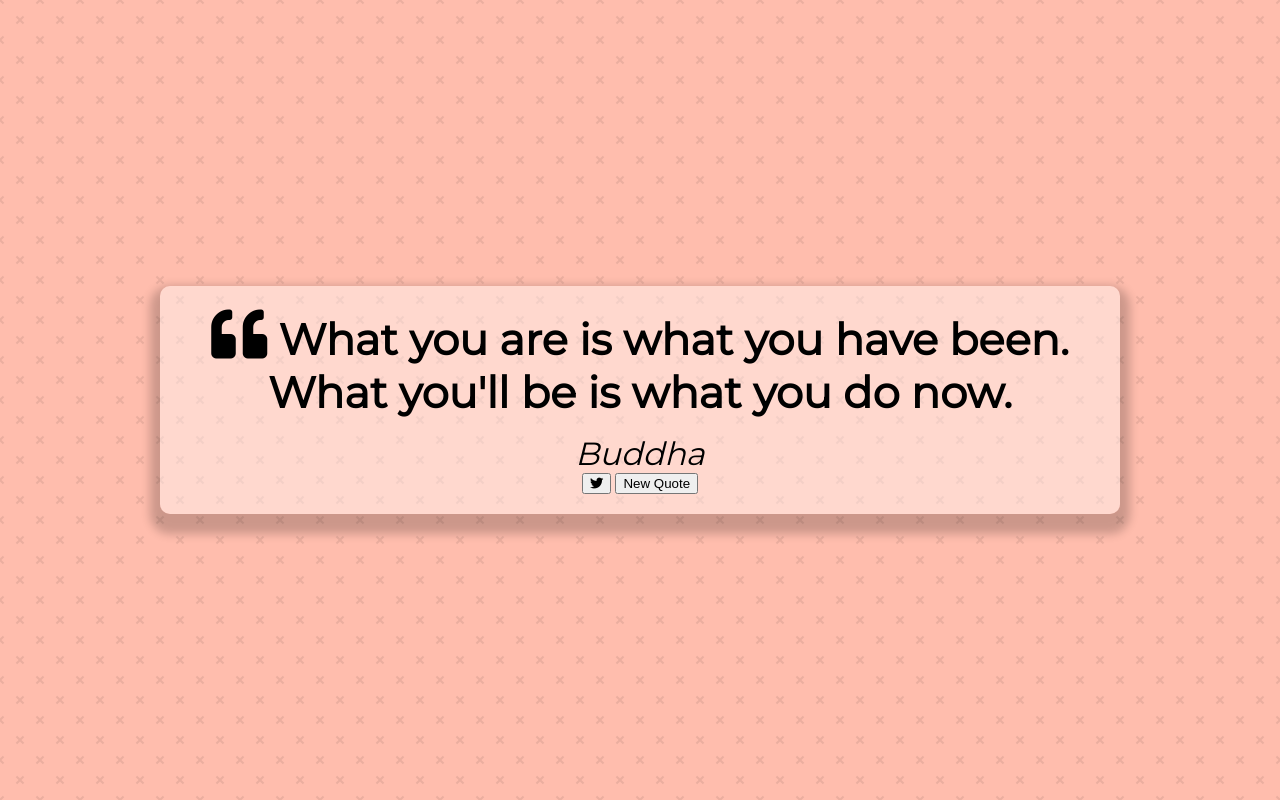
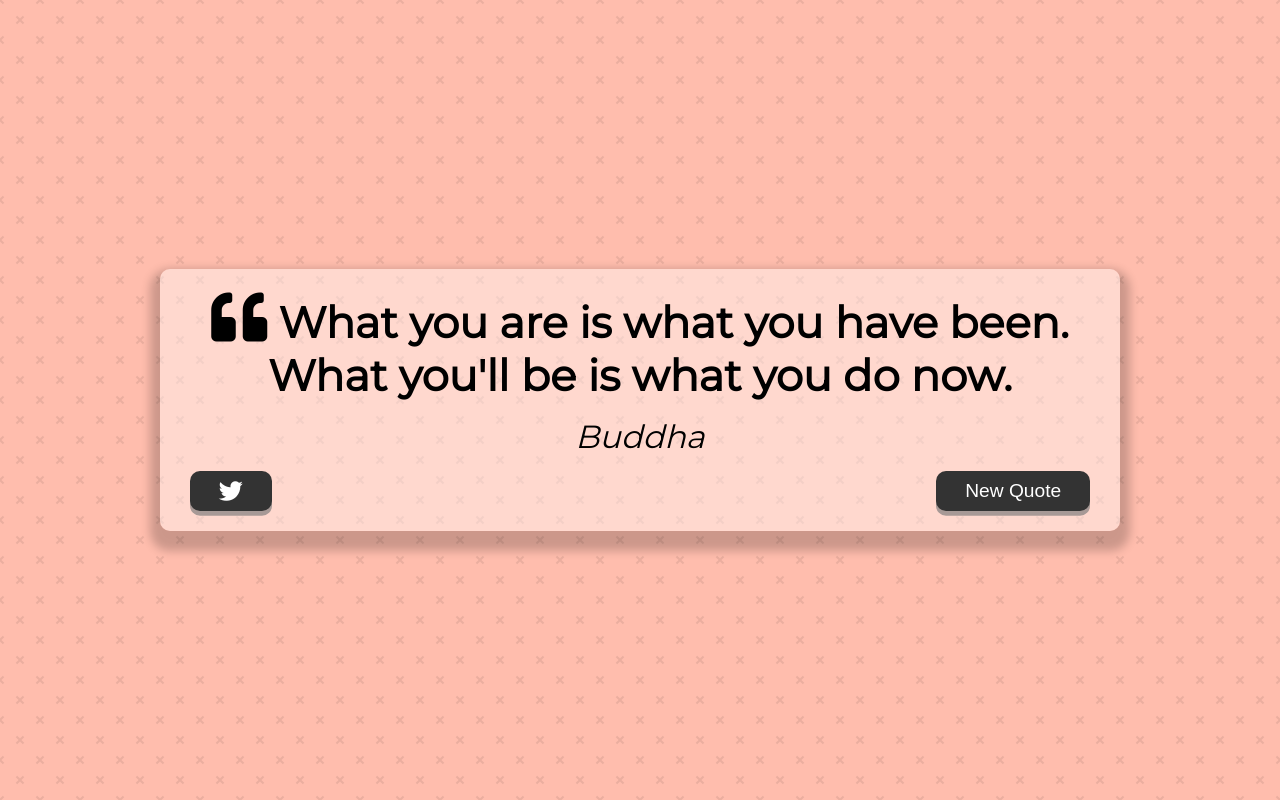
Before and after one commit to killshotxd/Quote_Generator, a plain HTML site: page index.html in a window 1280 px wide. Drawn offline with Linux system fonts and the light colour scheme.

Commit message:
button styles

```diff
--- a/style.css
+++ b/style.css
@@ -46,6 +46,41 @@ body {
   font-weight: 400;
   font-style: italic;
 }
+.button-container {
+  margin-top: 15px;
+  display: flex;
+  justify-content: space-between;
+}
+
+button {
+  cursor: pointer;
+  font-size: 1.2rem;
+  height: 2.5rem;
+  border: none;
+  border-radius: 10px;
+  color: #fff;
+  background: #333;
+  outline: none;
+  padding: 0.5rem 1.8rem;
+  box-shadow: 0 0.3rem rgba(121, 121, 121, 0.65);
+}
+
+button:hover {
+  filter: brightness(150%);
+}
+
+button:active {
+  transform: translate(0, 0.3rem);
+  box-shadow: 0 0.1rem rgba(255, 255, 255, 0.65);
+}
+
+.twitter-button:hover {
+  color: #38a1f3;
+}
+
+.fa-twitter {
+  font-size: 1.5rem;
+}
 
 /* Media Query */
 @media screen and (max-width: 1000px) {
```
